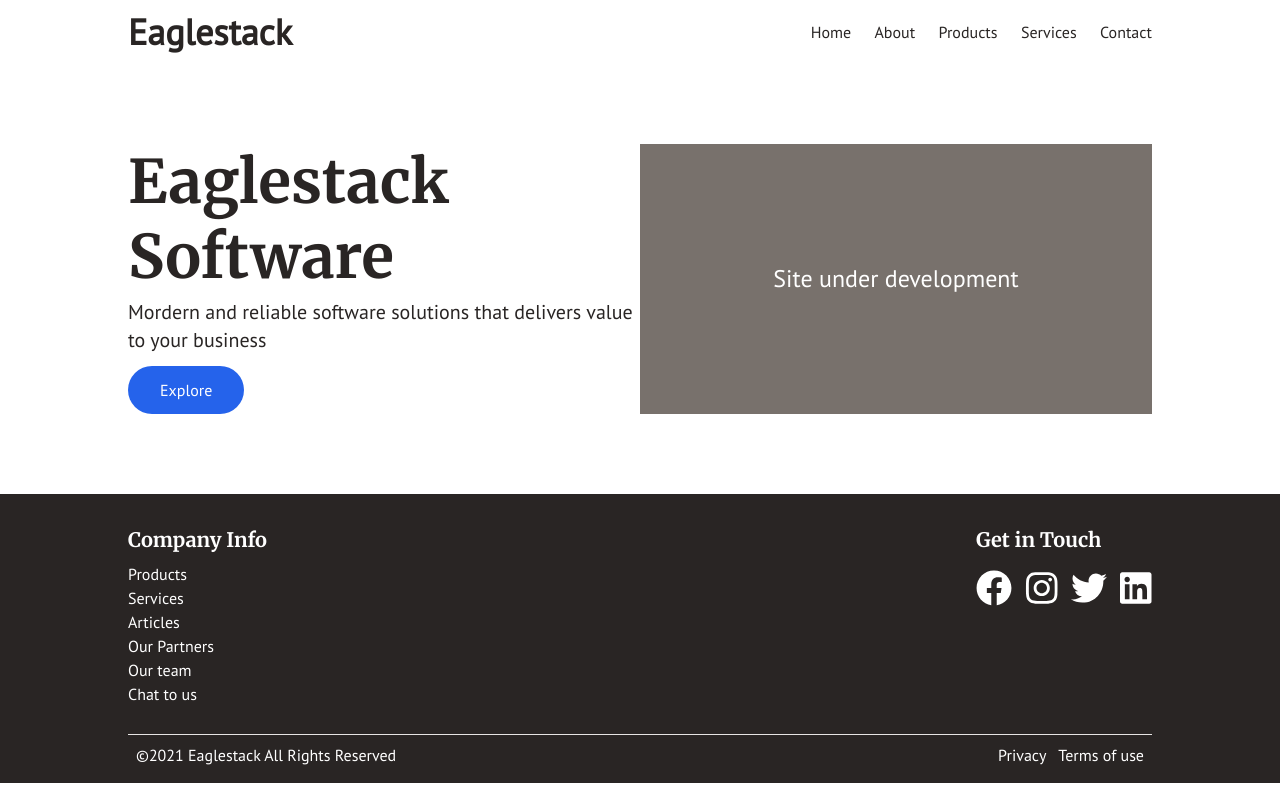
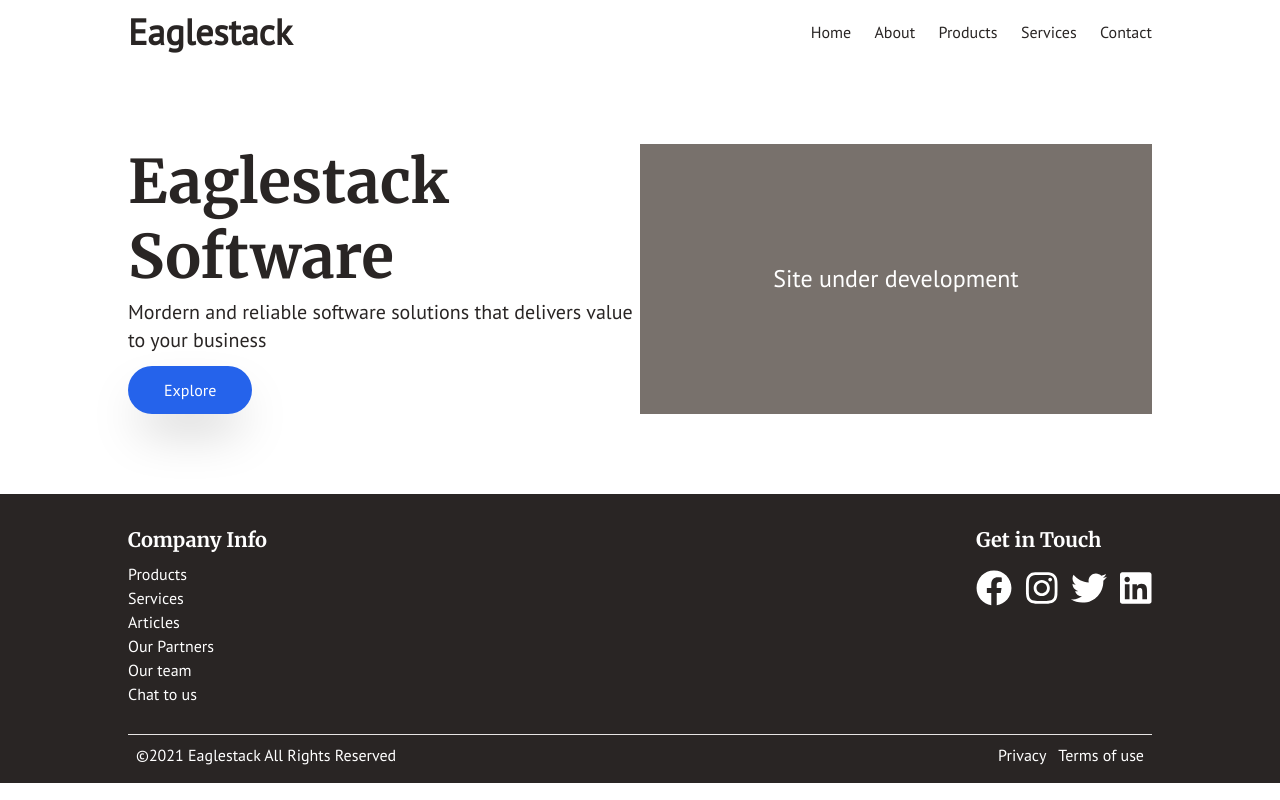
Before and after one commit to ChClaude/eaglestack, a Next.js app: page / in a window 1280 px wide. Built offline with nearby package versions, Linux system fonts and the light colour scheme.

Commit message:
Button component updated

```diff
--- a/components/Button.tsx
+++ b/components/Button.tsx
@@ -10,7 +10,7 @@ interface Props {
 }
 
 const Button = ({ children, className }: Props) => {
-  let style = 'py-3 px-8 rounded-full';
+  let style = 'py-3 px-9 rounded-full shadow-2xl';
 
   style = className === undefined ? style : style.concat(' ').concat(className);
 
```
